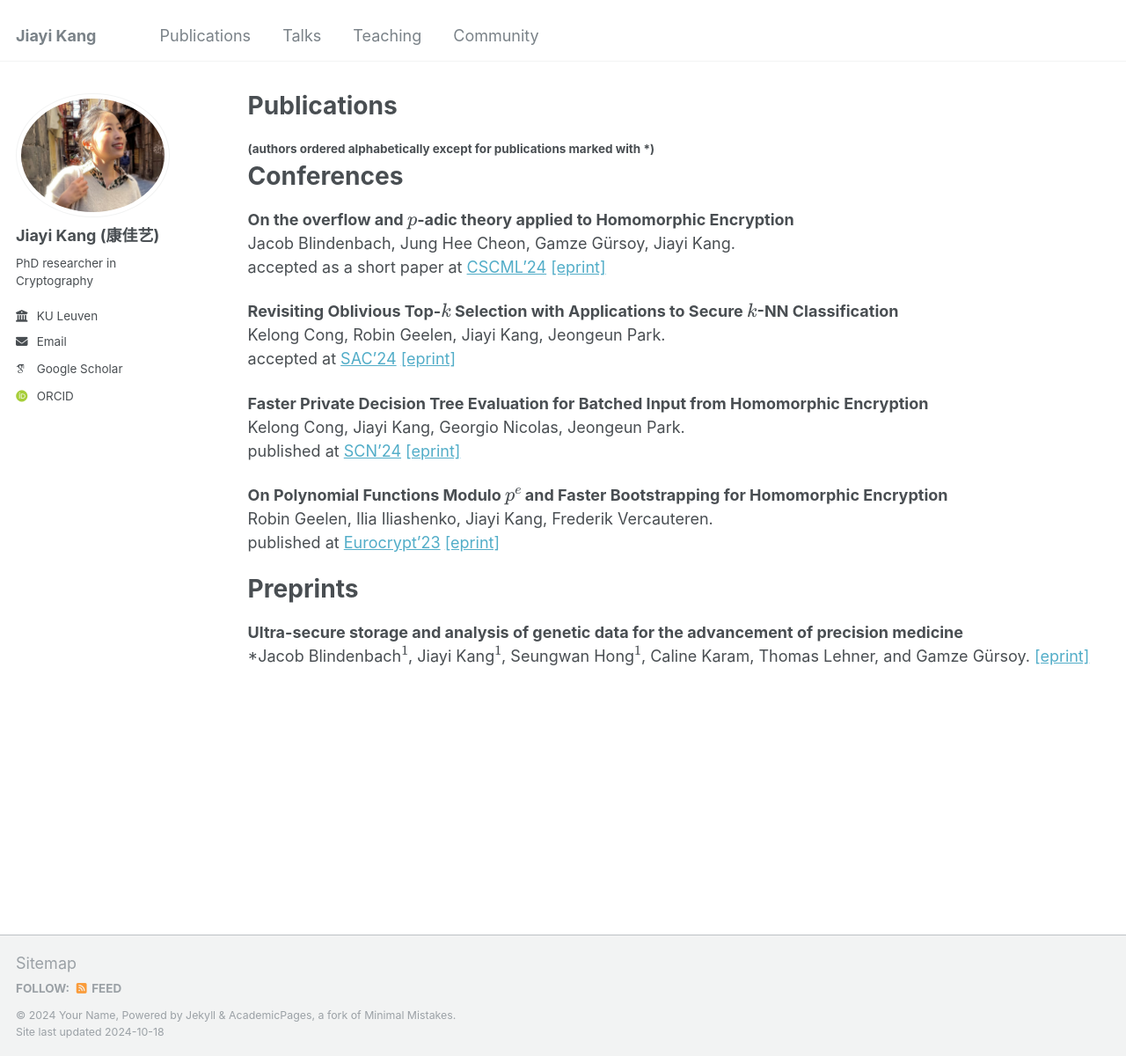
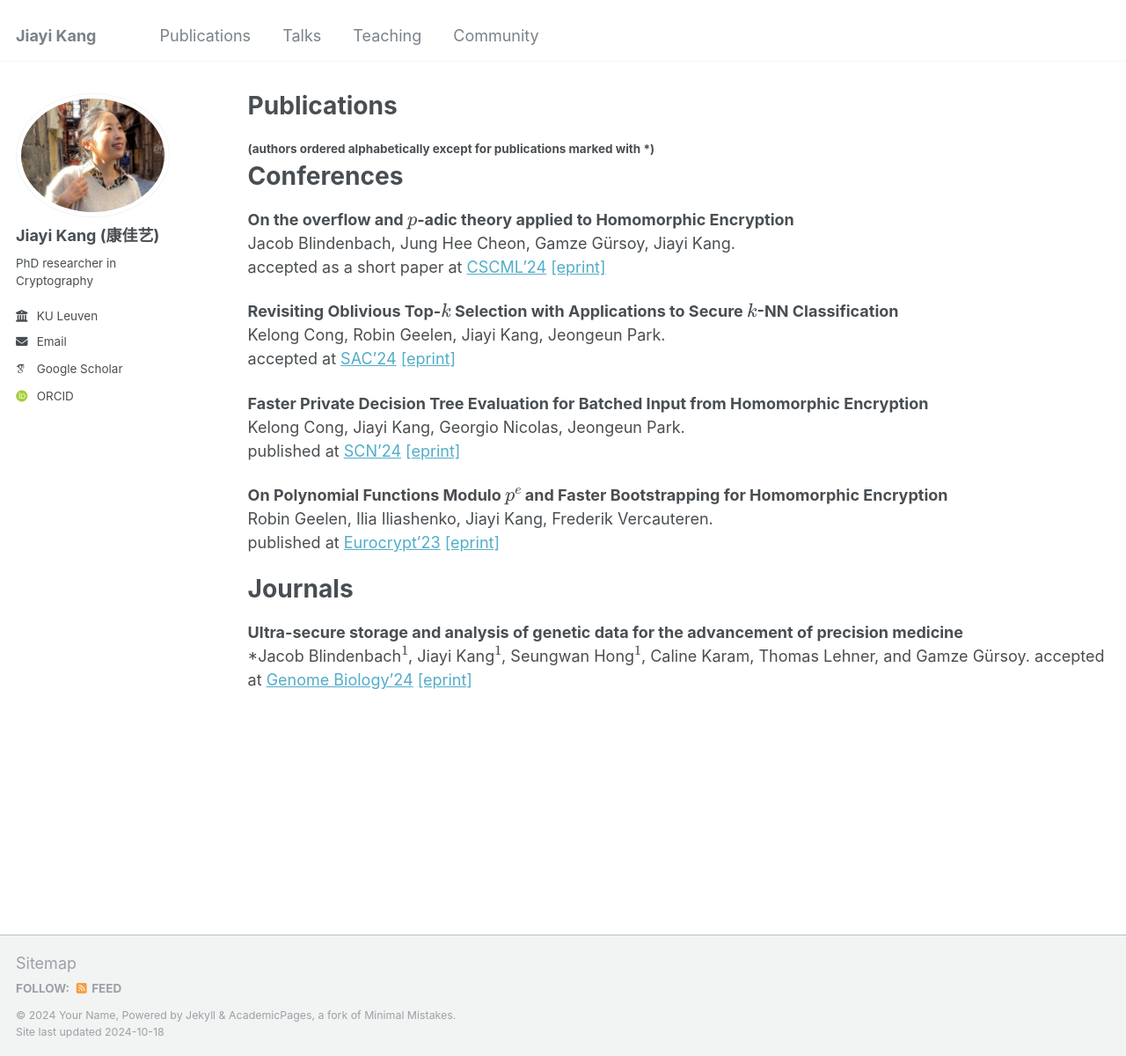
Before and after one commit to jiayikang2/jiayikang2.github.io, a Jekyll site: the page built from _pages/publications.md, in a window 1280 px wide and 1200 px high. Shown: the whole window at 88% size. Built offline with Jekyll 4.4.1, drawn with Linux system fonts in a browser that asks for light colours; some web fonts are replaced.

Commit message:
Journal acceptance

```diff
--- a/_pages/publications.md
+++ b/_pages/publications.md
@@ -24,8 +24,8 @@ published at [SCN'24](https://scn.unisa.it/scn24/) [[eprint]](https://eprint.iac
 Robin Geelen, Ilia Iliashenko, Jiayi Kang, Frederik Vercauteren.
 published at [Eurocrypt'23](https://eurocrypt.iacr.org/2023/) [[eprint]](https://eprint.iacr.org/2022/1364)
 
-Preprints
+Journals
 ======
 **Ultra-secure storage and analysis of genetic data for the advancement of precision medicine**
 *Jacob Blindenbach\\(^1\\), Jiayi Kang\\(^1\\), Seungwan Hong\\(^1\\), Caline Karam, Thomas Lehner, and Gamze Gürsoy.
-[[eprint]](https://www.biorxiv.org/content/10.1101/2024.04.16.589793v1)
+accepted at [Genome Biology'24](https://genomebiology.biomedcentral.com/) [[eprint]](https://www.biorxiv.org/content/10.1101/2024.04.16.589793v1)
```
